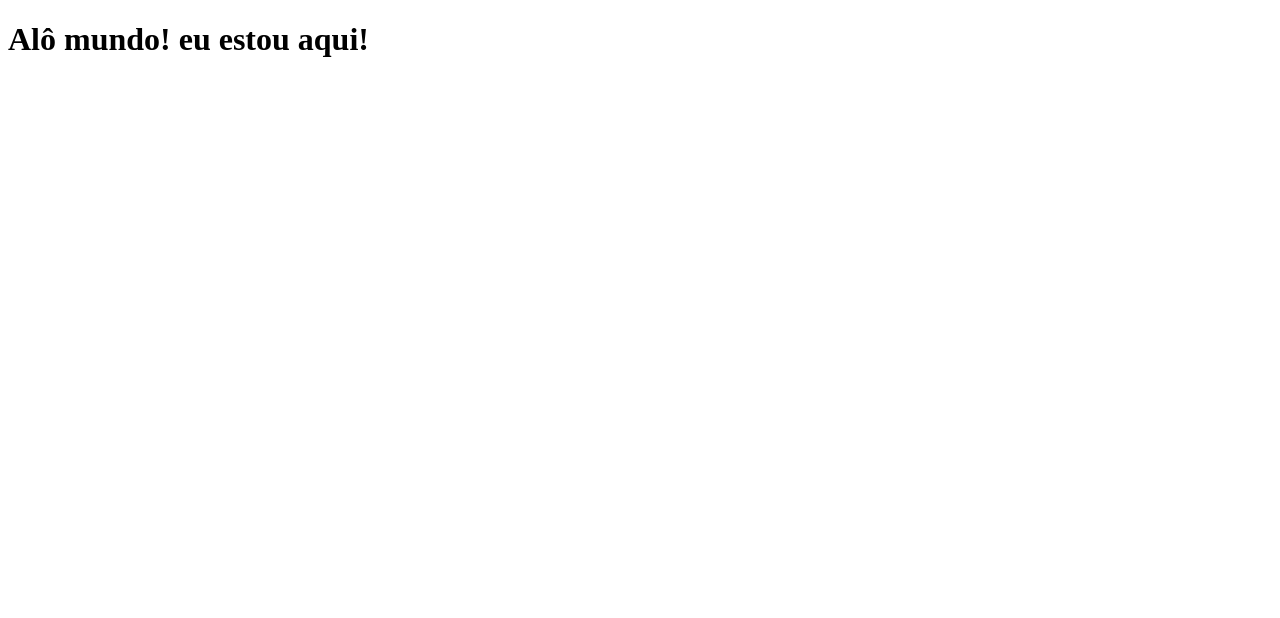
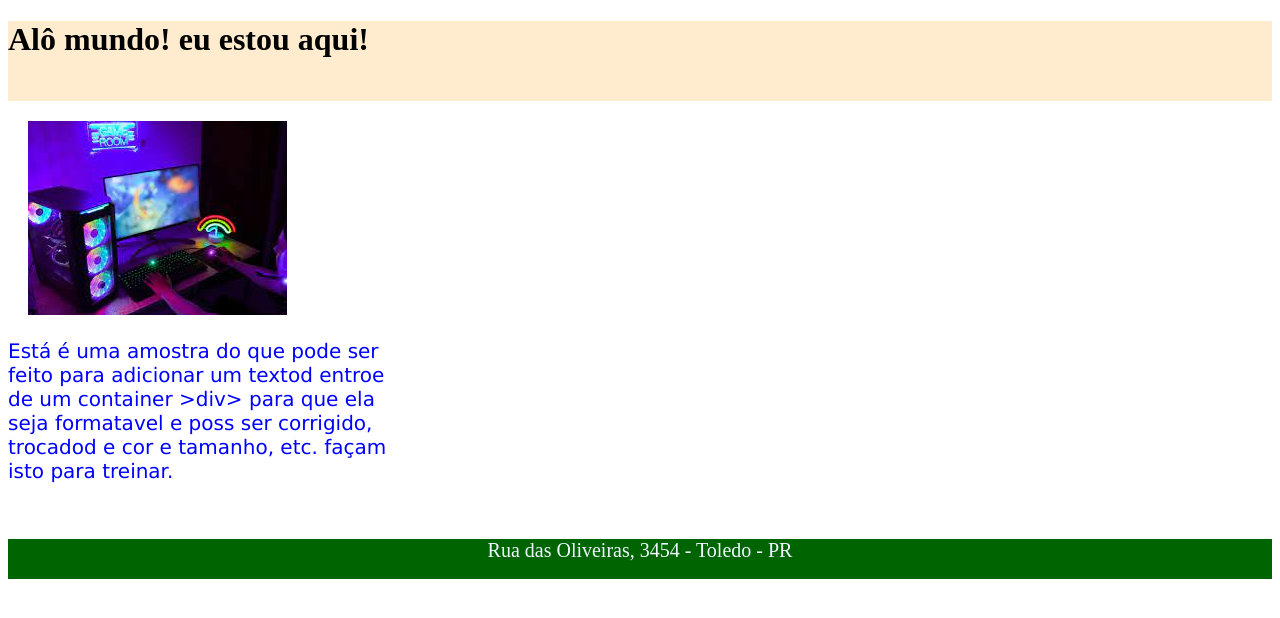
Before and after one commit to 23071960/1-_Ds_Europa, a plain HTML site: page HTLM_CSS/index.html in a window 1280 px wide. Drawn offline with Linux system fonts and the light colour scheme.

Commit message:
Add files via upload

```diff
--- a/HTLM_CSS/index.html
+++ b/HTLM_CSS/index.html
@@ -4,6 +4,7 @@
             <meta charset="UTF-8">
             <meta name="viewport" content="width=device-width, initial-scale=1.0">
             <title>Domicio Pedra</title>
+            <link rel="stylesheet" href="styles.css">
         </head>
     <body>
         <header>
@@ -11,14 +12,21 @@
 
         </header>
 
-        <div>
+        <div class="container">
 
+            <img src="imagens/computador.jpg" alt="imagem_principal">
 
+        </div>
+        <div class="texto_da_pagina">
+
+            Está é uma amostra do que pode ser feito para adicionar um textod entroe de um container >div>
+            para que ela seja formatavel e poss ser corrigido, trocadod e cor e tamanho, etc.
+            façam isto para treinar.
         </div>
 
         <footer>
 
-
+        <span class="endereço" >Rua das Oliveiras, 3454 - Toledo - PR</span>
         </footer>
     </body>
 </html>
--- a/HTLM_CSS/styles.css
+++ b/HTLM_CSS/styles.css
@@ -0,0 +1,35 @@
+body{
+    display:block;
+}
+header{
+    background-color: blanchedalmond;
+    width: 100%;
+    height: 80px;
+    align-items: center;
+
+}
+.container{
+    background-color: rgba(red, green, blue, 0.5);
+    width: 300px;
+    height: 300;
+    margin-top: 20px;
+    margin: 20px;
+    border-color: red;
+}
+.texto_da_pagina{
+    font-family: Verdana, Geneva, Tahoma, sans-serif;
+    font-size: 20px;
+    color: blue;
+    width: 400px;
+    height: 200px;
+    border-radius: 15px;
+
+}
+
+footer{
+    background-color: darkgreen;
+    text-align: center;
+    color: aliceblue;
+    font-size: 20px;
+    height: 40px;
+}
```
Also changed, not shown: HTLM_CSS/imagens/computador.jpg (added).
